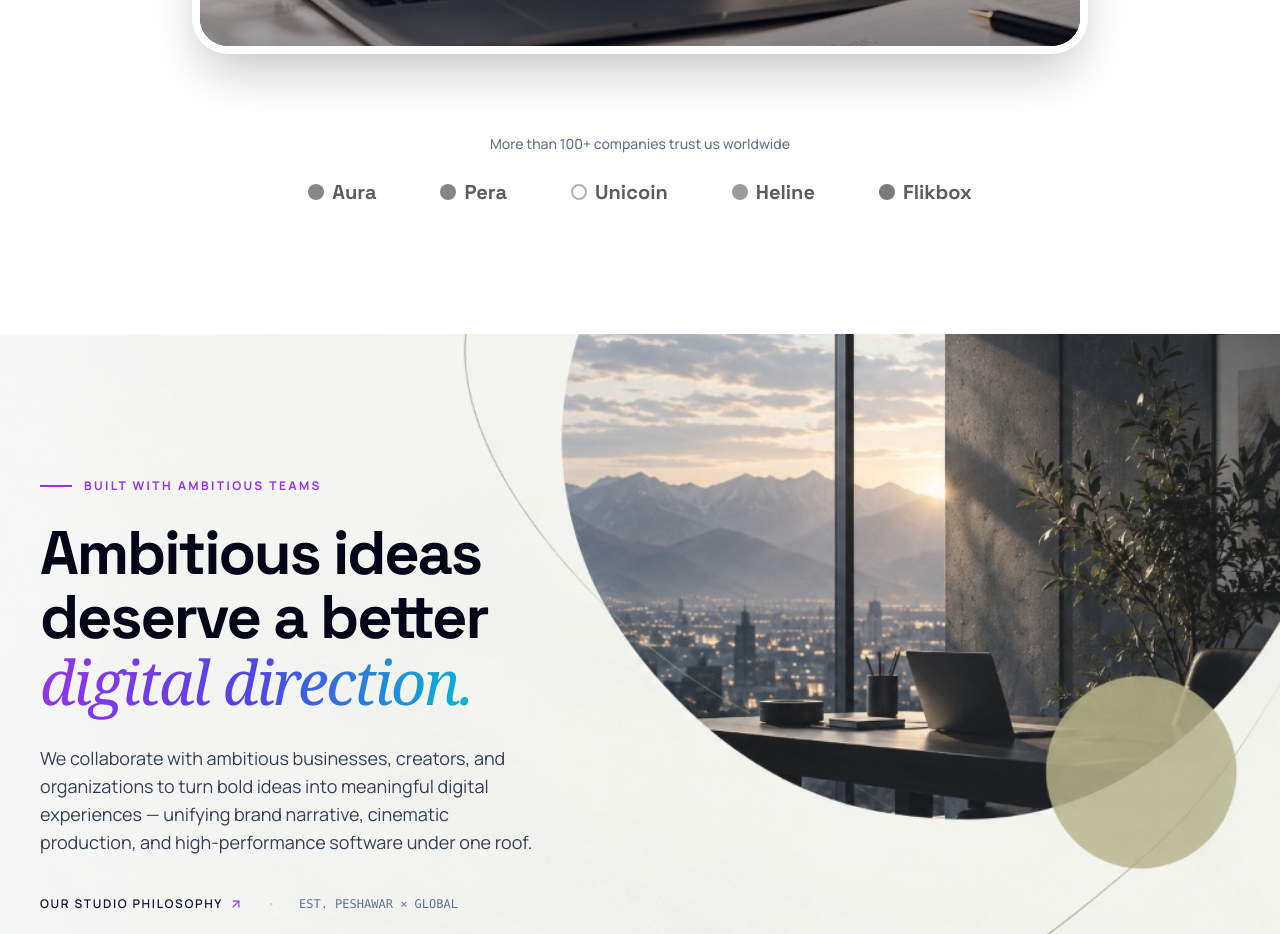
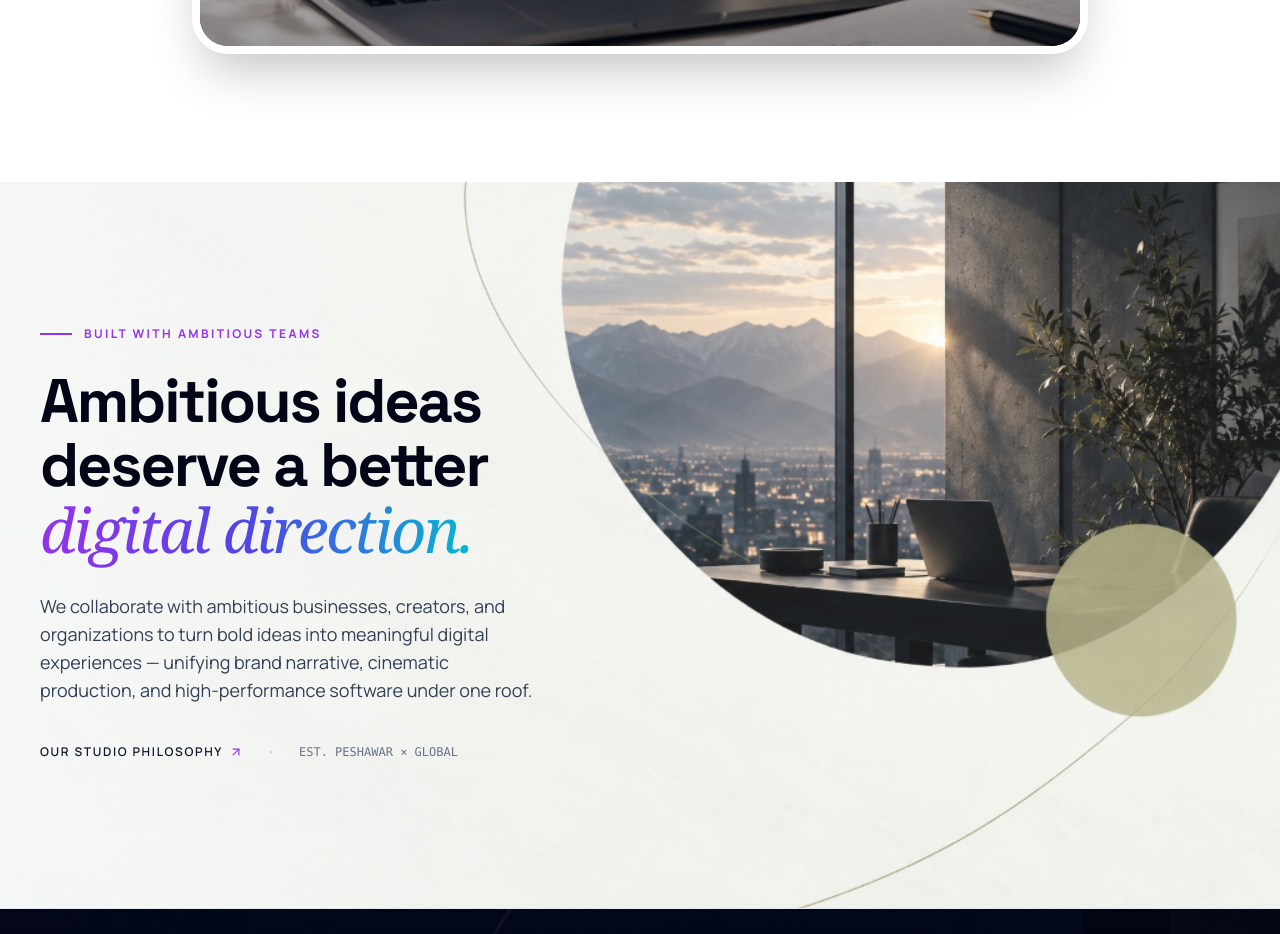
Before and after one commit to FaizaSami0007/KreaitX_By_Faiza, a Next.js app: page / in a window 1280 px wide. Shown: the part 1260-2194 px from the top of the page. Built offline with nearby package versions, Linux system fonts and the light colour scheme.

Commit message:
feat: remove logo trust bar from hero section

```diff
--- a/components/sections/Hero.tsx
+++ b/components/sections/Hero.tsx
@@ -177,38 +177,6 @@ export const Hero: React.FC = () => {
             </div>
           </Reveal>
 
-          {/* 7. TRUST BAR: LOGO TICKER */}
-          <Reveal delay={0.48} yOffset={16} className="w-full mt-16 sm:mt-20">
-            <div className="flex flex-col items-center">
-              <p className="text-sm font-sans font-medium text-slate-500 mb-6">
-                More than 100+ companies trust us worldwide
-              </p>
-
-              <div className="flex flex-wrap items-center justify-center gap-8 sm:gap-12 lg:gap-16 opacity-70 grayscale hover:grayscale-0 transition-all duration-300">
-                <div className="flex items-center gap-2 text-slate-900 font-display font-bold text-lg sm:text-xl">
-                  <span className="h-4 w-4 rounded-full bg-purple-600" />
-                  <span>Aura</span>
-                </div>
-                <div className="flex items-center gap-2 text-slate-900 font-display font-bold text-lg sm:text-xl">
-                  <span className="h-4 w-4 rounded-md bg-indigo-600" />
-                  <span>Pera</span>
-                </div>
-                <div className="flex items-center gap-2 text-slate-900 font-display font-bold text-lg sm:text-xl">
-                  <span className="h-4 w-4 rounded-full border-2 border-cyan-500" />
-                  <span>Unicoin</span>
-                </div>
-                <div className="flex items-center gap-2 text-slate-900 font-display font-bold text-lg sm:text-xl">
-                  <span className="h-4 w-4 rounded-sm bg-pink-500" />
-                  <span>Heline</span>
-                </div>
-                <div className="flex items-center gap-2 text-slate-900 font-display font-bold text-lg sm:text-xl">
-                  <span className="h-4 w-4 rounded-full bg-purple-700" />
-                  <span>Flikbox</span>
-                </div>
-              </div>
-            </div>
-          </Reveal>
-
         </div>
       </Container>
 
```
